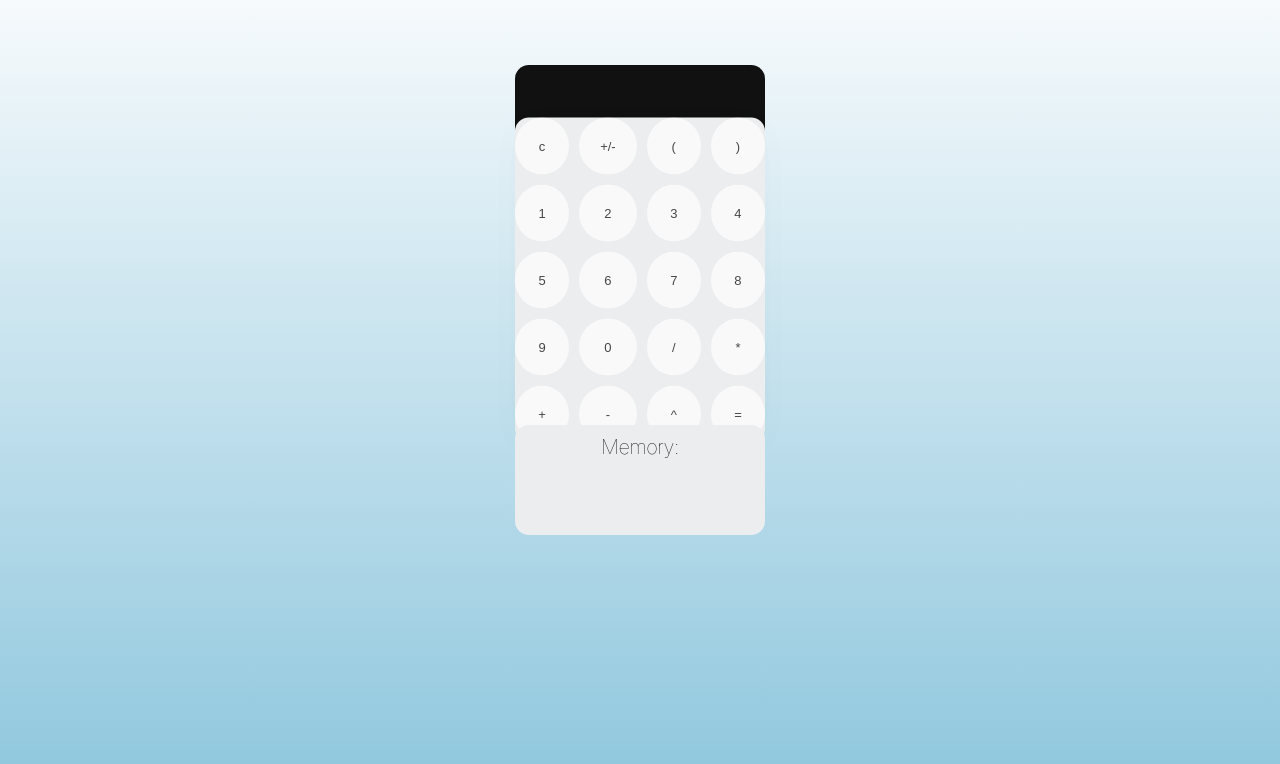
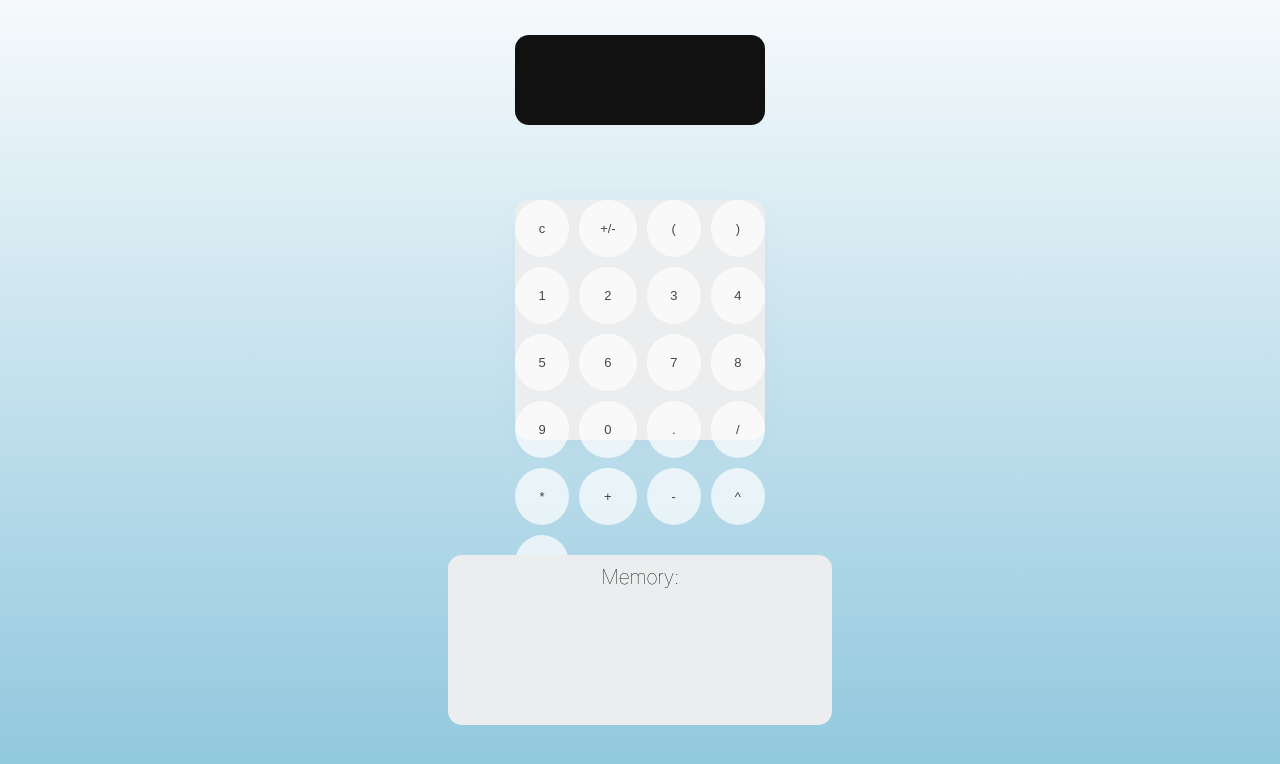
Before and after one commit to haileybongo/calculator-app, a React (Create React App) app: page / in a window 1280 px wide. Shown: the top 764 px of the page. Built offline with nearby package versions, Linux system fonts and the light colour scheme.

Commit message:
updating decimal logic

```diff
--- a/src/components/calculator.js
+++ b/src/components/calculator.js
@@ -26,9 +26,19 @@ class Calculator extends React.Component {
       }
 
         if(this.props.state.numbers.includes(parseInt(event.target.value))){
-            if(typeof(this.state.lastClicked) === 'number'){
-                let val = this.state.lastClicked.toString().concat(event.target.value)
-                val = parseInt(val)
+            if(typeof(this.state.lastClicked) === 'number' || this.state.lastClicked === "."){
+                let val
+                if(this.state.lastClicked === "."){
+                    let len = this.state.currentEntry.length -2
+                    val = this.state.currentEntry.slice(len)
+                    val.push(parseInt(event.target.value))
+                    val = parseFloat(val.join(''))
+                    this.state.currentEntry.pop()
+                }else{
+                val = this.state.lastClicked.toString().concat(event.target.value)
+                val = parseFloat(val)
+                }
+                debugger
                 this.state.currentEntry.pop()
                 this.state.currentEntry.push(val)
                 this.setState({
@@ -86,6 +96,7 @@ class Calculator extends React.Component {
                   }
               break
           case '+/-':
+              debugger
               if(typeof(this.state.lastClicked) === 'number'){
               let val = this.state.lastClicked * -1
               this.state.currentEntry.pop()
@@ -115,7 +126,7 @@ class Calculator extends React.Component {
                   })
               }
             break
-            case 'c':
+          case 'c':
                 this.setState({
                     lastClicked: null,
                     currentEntry: []
--- a/src/index.css
+++ b/src/index.css
@@ -49,10 +49,11 @@ code {
   grid-template-columns: repeat(4, 1fr);
   grid-gap: 10px;
   position: fixed;
-  top: 35%;
+  top: 40%;
   left: 50%;
   transform: translate(-50%, -50%);
   width: 250px;
+  height:30%;
 	box-shadow: 0 5px 20px rgba(0, 0, 0, 0.02), 0 5px 40px rgba(0, 0, 0, 0.02);
 	background-color: #fff;
 	border-radius: 14px;
@@ -72,9 +73,9 @@ code {
   letter-spacing: -0.5px;
   background-color: #111;
   position: fixed;
-  height:100px;
+  height:10%;
   width: 250px;
-  top:15%;
+  top:10%;
   left: 50%;
   transform: translate(-50%, -50%);
   border-radius: 14px;
@@ -90,9 +91,9 @@ code {
   letter-spacing: -0.5px;
   background-color: rgba(236, 237, 238, 1);
   position: fixed;
-  height:100px;
-  width: 250px;
-  top:60%;
+  height:20%;
+  width: 30%;
+  top:80%;
   left: 50%;
   transform: translate(-50%, -50%);
   border-radius: 14px;
--- a/src/reducers/rootReducer.js
+++ b/src/reducers/rootReducer.js
@@ -2,7 +2,7 @@
 
 
 function rootReducer(state = {
-    operators: ['/','*','+','-', '^', '='],
+    operators: ['.', '/','*','+','-', '^', '='],
     actionButtons:['c', '+/-', '(', ')'],
     numbers: [1, 2, 3, 4, 5, 6, 7, 8, 9, 0],
     lastFunctions: [],
```
